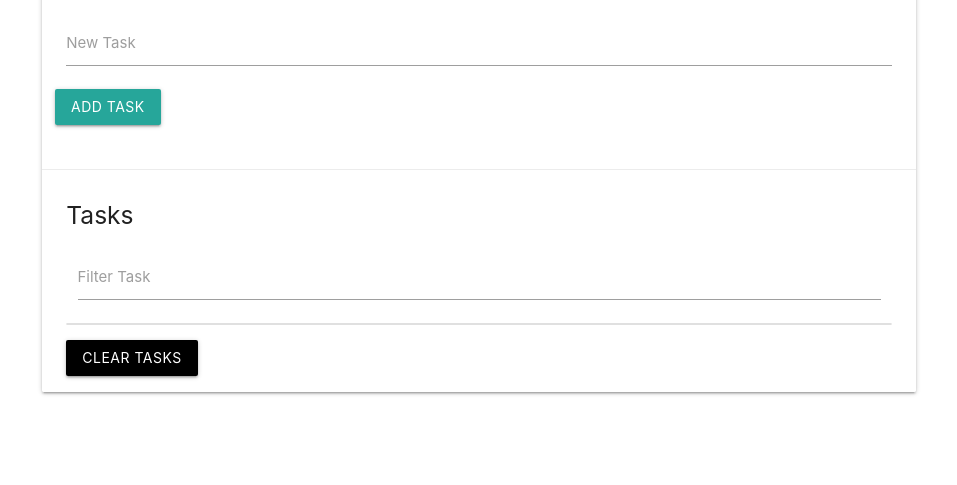
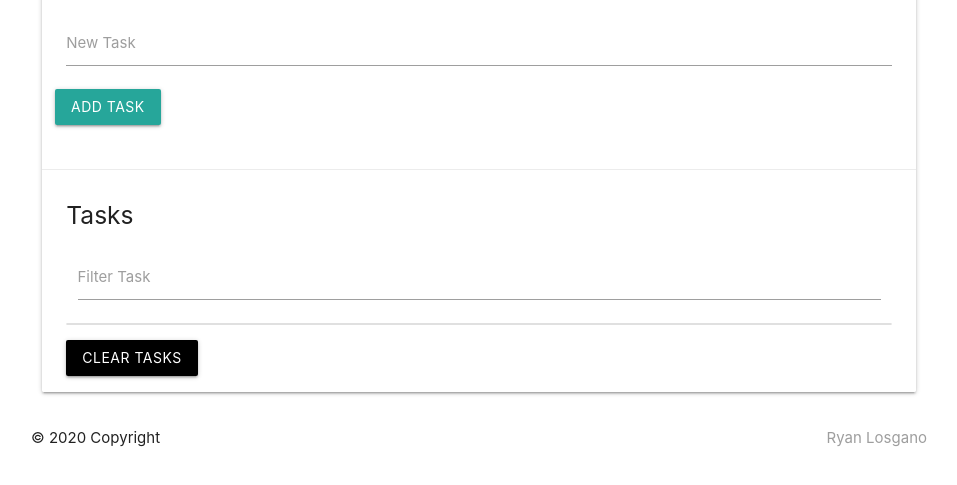
Before and after one commit to ryliezachary/TaskProj, a plain HTML site: page index.html in a window 1280 px wide. Shown: the part 67-552 px from the top of the page, without its empty margins (161-1118 px from the left). Drawn offline with nearby package versions, Linux system fonts and the light colour scheme.

Commit message:
added footer

```diff
--- a/index.html
+++ b/index.html
@@ -38,7 +38,12 @@
       </div>
     </div>
   </div>
-
+  <div class="footer-copyright">
+    <div class="container">
+    © 2020 Copyright
+    <a class="grey-text right" href="https://ryliezachary.github.io/CV/">Ryan Losgano</a>
+    </div>
+  </div>
 
   <script src="https://code.jquery.com/jquery-3.4.1.js" integrity="sha256-WpOohJOqMqqyKL9FccASB9O0KwACQJpFTUBLTYOVvVU=" crossorigin="anonymous">
   </script>
```
